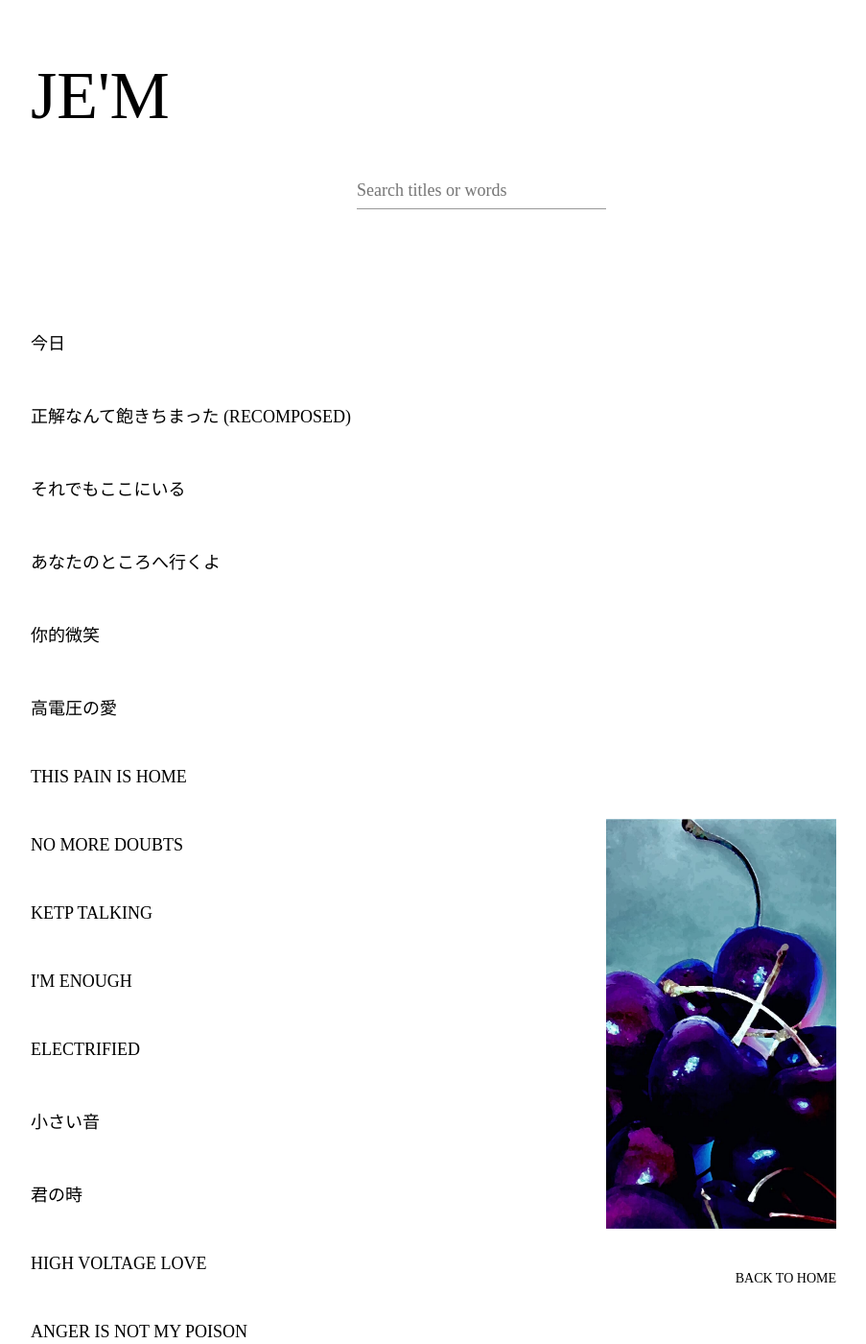
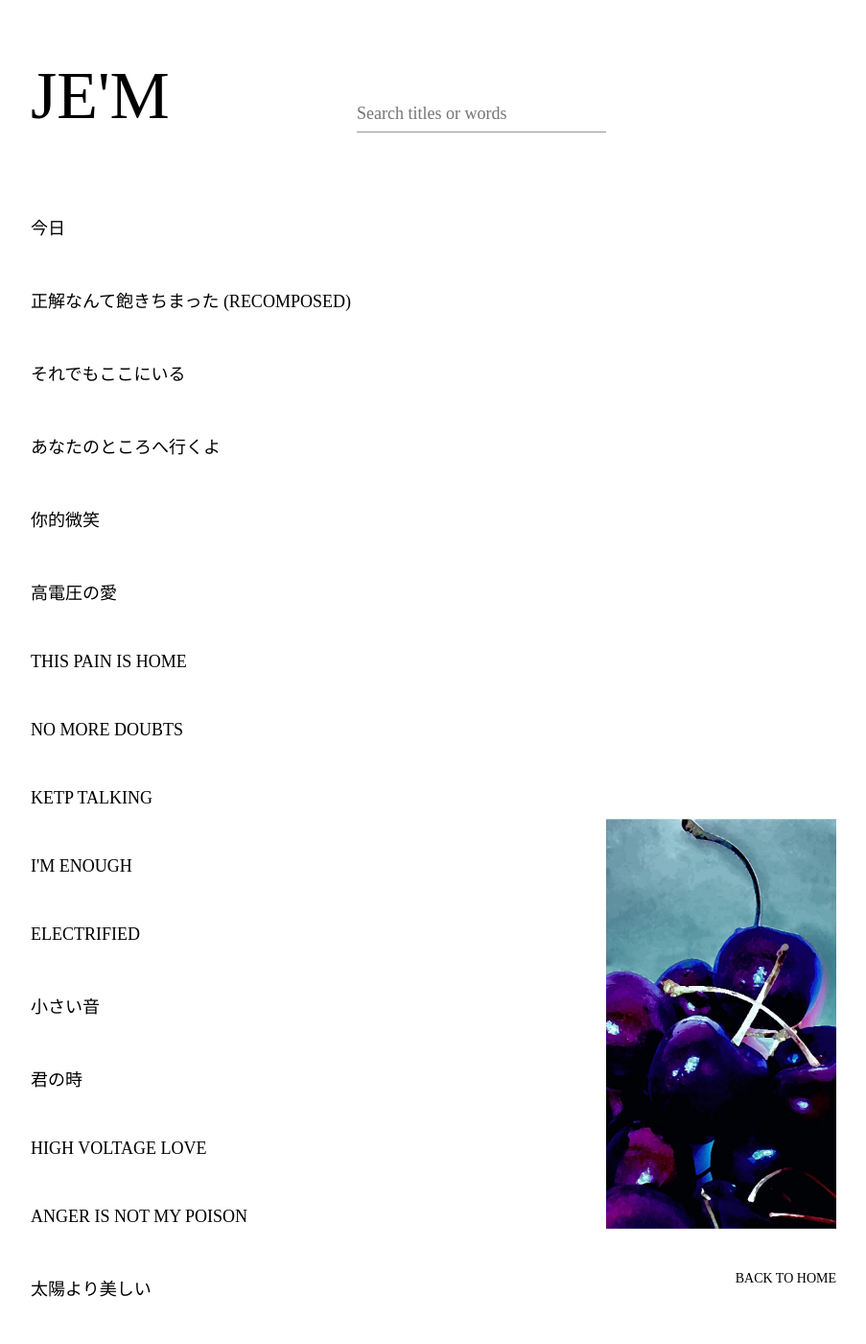
Before and after one commit to ohlucinda/jemlyrics, a Jekyll site: the page built from lyrics.md, in a window 1280 px wide and 1400 px high. Shown: the whole window at 96% size, without its empty margins (308-1211 px from the left). Built offline with Jekyll 4.4.1, drawn with Linux system fonts in a browser that asks for light colours; some web fonts are replaced.

Commit message:
Update titles.html

```diff
--- a/_layouts/titles.html
+++ b/_layouts/titles.html
@@ -40,7 +40,8 @@ a { text-decoration: none; color: inherit; }
   .search {
   display: flex;
   justify-content: flex-end;
-  margin-top: 40px;
+  margin-top: -40px;
+  margin-bottom: -40px;
 }
 
 .search-box {
```
